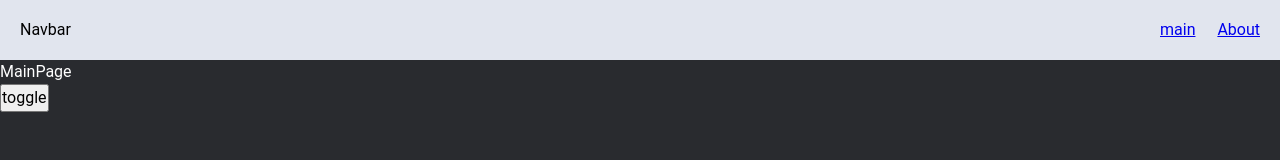
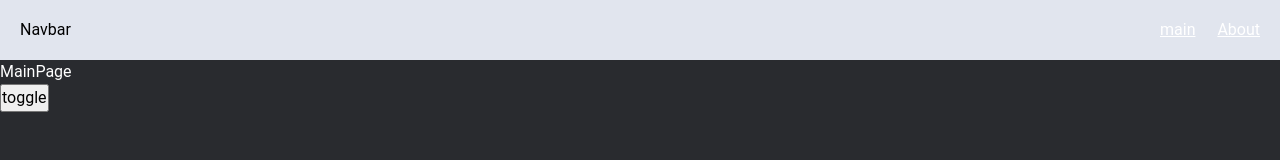
Before and after one commit to senyameow/big-project, a React app: page / in a window 1280 px wide. Shown: the top 160 px of the page. Built offline with nearby package versions, Linux system fonts and the light colour scheme.

Commit message:
AppLink / AntDesign

```diff
--- /dev/null
+++ b/src/shared/ui/AppLink/AppLink.module.scss
@@ -0,0 +1,3 @@
+.AppLink {
+    color: var(--primary-color);
+}
--- /dev/null
+++ b/src/shared/ui/AppLink/AppLink.tsx
@@ -0,0 +1,22 @@
+import { cn } from 'shared/lib/cn/cn'
+import cls from './AppLink.module.scss'
+import { Link } from 'react-router-dom';
+import { FC } from 'react';
+import { LinkProps } from 'react-router-dom';
+
+interface AppLinkProps extends LinkProps {
+    className?: string;
+}
+
+export const AppLink: FC<AppLinkProps> = ({
+    className,
+    children,
+    to,
+    ...rest
+}) => {
+    return (
+        <Link {...rest} to={to} className={cn(cls.AppLink, {}, [className])}>
+            {children}
+        </Link>
+    )
+}
--- a/src/widgets/Navbar/ui/Navbar.tsx
+++ b/src/widgets/Navbar/ui/Navbar.tsx
@@ -1,6 +1,6 @@
 import { cn } from "shared/lib/cn/cn"
 import cls from './Navbar.module.scss'
-import { Link } from "react-router-dom";
+import { AppLink } from "shared/ui/AppLink/AppLink";
 
 interface NavbarProps {
     className?: string;
@@ -15,8 +15,8 @@ export const Navbar = ({
                 Navbar
             </div>
             <div className={cn(cls.links)}>
-                <Link to={'/'} >main</Link>
-                <Link to={'/about'} >About</Link>
+                <AppLink to={'/'} >main</AppLink>
+                <AppLink to={'/about'} >About</AppLink>
             </div>
         </div>
     )
```
Also changed, not shown: package.json (+6 -5 lines), 1 other file (tests, documents, lock files or other folders).
